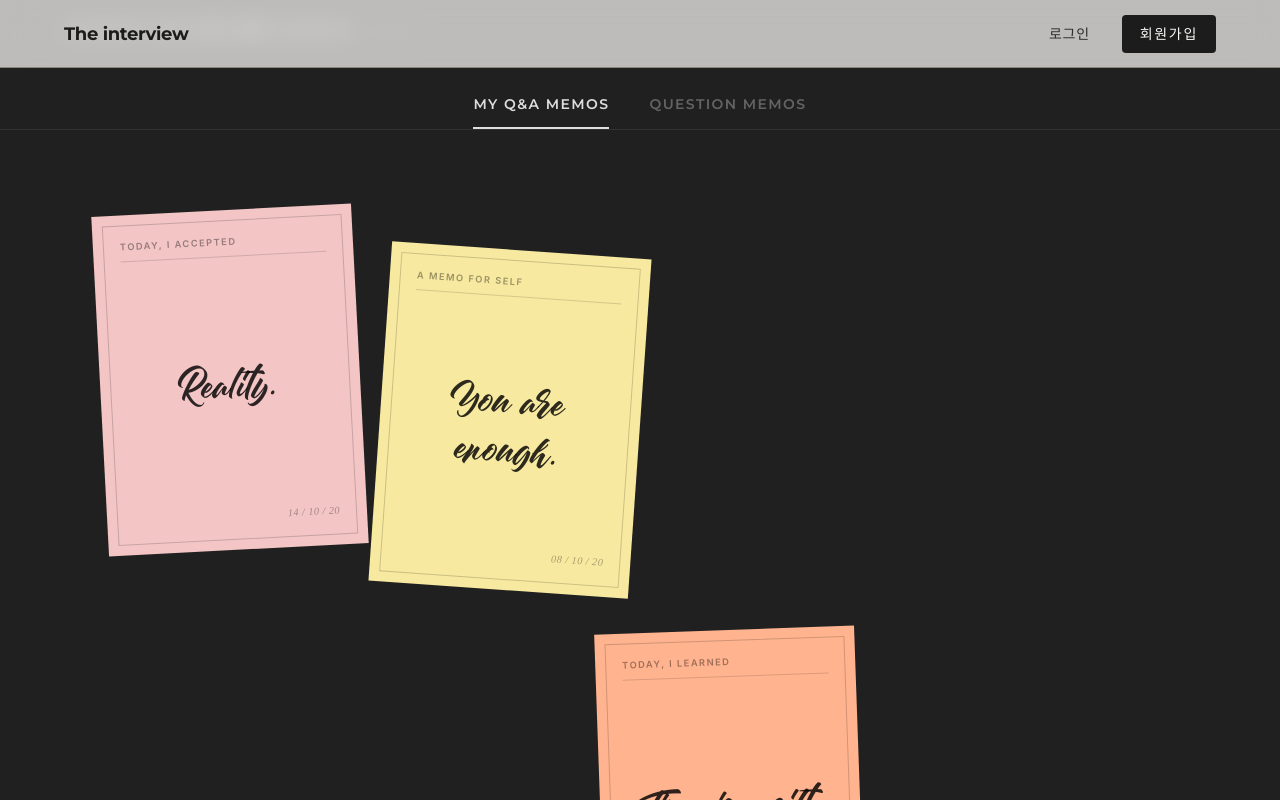
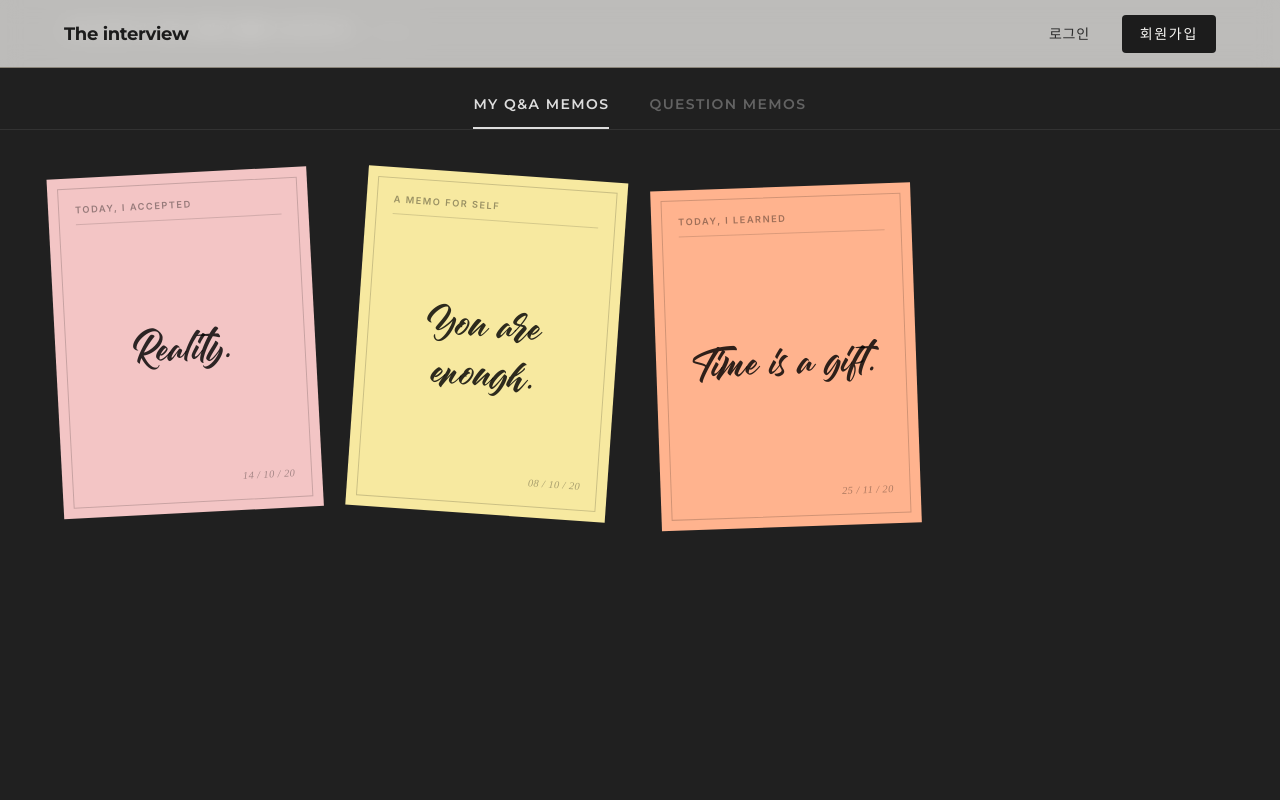
Before and after one commit to wynsumhi/the-interview, a Next.js app in the folder fe/: page /board/1 in a window 1280 px wide. Shown: the top 800 px of the page. Built offline with nearby package versions, Linux system fonts and the light colour scheme; a web font is replaced by a local one.

Commit message:
S14P21A307-395 style: 절대 위치 카드들의 기준점을 그리드로 변경

```diff
--- a/fe/src/app/board/[userUuid]/page.module.css
+++ b/fe/src/app/board/[userUuid]/page.module.css
@@ -73,12 +73,14 @@
   border-bottom-color: rgba(255, 255, 255, 0.85);
 }
 
-/* ── 카드 캔버스: 절대 위치 카드들의 기준점 ── */
+/* ── 카드 캔버스: 4열 그리드, 행 수는 아이템 수에 따라 자동 증가 ── */
 .canvas {
-  position: relative;
+  display: grid;
+  grid-template-columns: repeat(4, 260px);
+  gap: 32px;
+  justify-content: center;
   max-width: var(--max-w);
   margin: 0 auto;
-  padding: 0 var(--px) 80px;
-  /* 가장 낮은 카드(top 500 + height 340) + 여유 패딩 */
-  min-height: 960px;
+  /* 세로 패딩에 최대 오프셋(20px)만큼 여유를 추가해 카드가 잘리지 않도록 함 */
+  padding: 60px var(--px) 100px;
 }
--- a/fe/src/app/board/[userUuid]/page.tsx
+++ b/fe/src/app/board/[userUuid]/page.tsx
@@ -10,27 +10,35 @@ import styles from "./page.module.css";
 // 탭 종류를 타입으로 정해두어 오타 방지
 type TabType = "my" | "questions";
 
-// TODO: 실제 API 연결 후 제거할 임시 데이터 타입
-const MEMOS: {
+// API layout 필드 타입 (실제 응답의 layout 객체와 동일한 구조)
+interface ItemLayout {
+  colorCode: string;
+  rotationDeg: number;
+  positionX: number; // 0–1, 캔버스 너비 대비 비율
+  positionY: number; // 0–1, 캔버스 높이 대비 비율
+  zIndex: number;
+}
+
+// API items 배열 한 항목의 타입
+interface BoardItem {
   id: number;
+  postitType: string;
   category: string;
   title: string;
   date: string;
-  color: string;
-  rotate: number;
-  top: number;
-  left: number;
+  layout: ItemLayout;
   qnaItems: QnaPreview[];
-}[] = [
+}
+
+// TODO: 실제 API 연결 후 제거할 임시 데이터
+const MEMOS: BoardItem[] = [
   {
     id: 1,
+    postitType: "QNA",
     category: "today, i accepted",
     title: "Reality.",
     date: "14 / 10 / 20",
-    color: "#F3C5C5",
-    rotate: -3,
-    top: 80,
-    left: 100,
+    layout: { colorCode: "#F3C5C5", rotationDeg: -3, positionX: 0.08, positionY: 0.07, zIndex: 1 },
     qnaItems: [
       {
         question: "Q. 오늘 무엇이 가장 힘들었나요?",
@@ -48,13 +56,11 @@ const MEMOS: {
   },
   {
     id: 2,
+    postitType: "QNA",
     category: "a memo for self",
     title: "You are enough.",
     date: "08 / 10 / 20",
-    color: "#F7E9A0",
-    rotate: 4,
-    top: 120,
-    left: 380,
+    layout: { colorCode: "#F7E9A0", rotationDeg: 4, positionX: 0.32, positionY: 0.10, zIndex: 2 },
     qnaItems: [
       {
         question: "Q. 오늘 어떤 말을 듣고 싶었나요?",
@@ -68,13 +74,11 @@ const MEMOS: {
   },
   {
     id: 3,
+    postitType: "QNA",
     category: "today, i learned",
     title: "Time is a gift.",
     date: "25 / 11 / 20",
-    color: "#FFB38E",
-    rotate: -2,
-    top: 500,
-    left: 600,
+    layout: { colorCode: "#FFB38E", rotationDeg: -2, positionX: 0.50, positionY: 0.42, zIndex: 3 },
     qnaItems: [
       {
         question: "Q. 무엇이 당신을 놀라게 했나요?",
@@ -141,8 +145,15 @@ export default function BoardPage({
       {/* activeTab 값에 따라 다른 캔버스 UI */}
       {activeTab === "my" ? (
         <div className={styles.canvas}>
-          {MEMOS.map((memo) => (
-            <MemoCard key={memo.id} {...memo} />
+          {MEMOS.map(({ layout, ...rest }) => (
+            <MemoCard
+              key={rest.id}
+              {...rest}
+              colorCode={layout.colorCode}
+              rotationDeg={layout.rotationDeg}
+              positionX={layout.positionX}
+              positionY={layout.positionY}
+            />
           ))}
         </div>
       ) : (
--- a/fe/src/components/board/MemoCard.module.css
+++ b/fe/src/components/board/MemoCard.module.css
@@ -1,12 +1,7 @@
 /* ── 카드: 수직 메모 비율 고정 (260 × 340) ── */
 .card {
-  position: absolute !important;
-  width: 260px !important;
-  height: 340px !important;
-  min-height: 340px !important;
-  max-height: 340px !important;
-  flex-shrink: 0 !important;
-  flex-grow: 0 !important;
+  width: 260px;
+  height: 340px;
   padding: 10px;
   box-sizing: border-box;
   display: flex;
--- a/fe/src/components/board/MemoCard.tsx
+++ b/fe/src/components/board/MemoCard.tsx
@@ -11,13 +11,17 @@ export interface QnaPreview {
 
 interface MemoProps {
   id: number;
-  category: string; // MVP 에는 없음
+  category: string;
   title: string;
   date: string;
-  color: string;
-  rotate: number;
-  top: number;
-  left: number;
+  /** 카드 배경색 (API: layout.colorCode) */
+  colorCode: string;
+  /** 카드 회전 각도, 도 단위 (API: layout.rotationDeg) */
+  rotationDeg: number;
+  /** 0–1 비율 → 그리드 셀 내 가로 오프셋 (API: layout.positionX) */
+  positionX: number;
+  /** 0–1 비율 → 그리드 셀 내 세로 오프셋 (API: layout.positionY) */
+  positionY: number;
   qnaItems?: QnaPreview[];
 }
 
@@ -40,31 +44,38 @@ const fade = {
   },
 };
 
+/** positionX/Y (0–1)을 ±HALF_RANGE px 오프셋으로 변환 */
+const OFFSET_RANGE = 40; // 최대 오프셋 ±20px
+function toOffset(ratio: number) {
+  return (ratio - 0.5) * OFFSET_RANGE;
+}
+
 export default function MemoCard({
   category,
   title,
   date,
-  color,
-  rotate,
-  top,
-  left,
+  colorCode,
+  rotationDeg,
+  positionX,
+  positionY,
   qnaItems = [],
 }: MemoProps) {
   const [hovered, setHovered] = useState(false);
   const featured = qnaItems[0] ?? null;
 
+  const offsetX = toOffset(positionX);
+  const offsetY = toOffset(positionY);
+
   return (
     <motion.div
       className={styles.card}
-      initial={{ opacity: 0, y: 24 }}
-      animate={{ opacity: 1, y: 0, rotate }}
+      initial={{ opacity: 0, y: offsetY + 24 }}
+      animate={{ opacity: 1, x: offsetX, y: offsetY, rotate: rotationDeg }}
       onHoverStart={() => setHovered(true)}
       onHoverEnd={() => setHovered(false)}
       transition={{ type: "spring", stiffness: 240, damping: 24 }}
       style={{
-        backgroundColor: color,
-        top: `${top}px`,
-        left: `${left}px`,
+        backgroundColor: colorCode,
         width: 260,
         height: 340,
       }}
```
